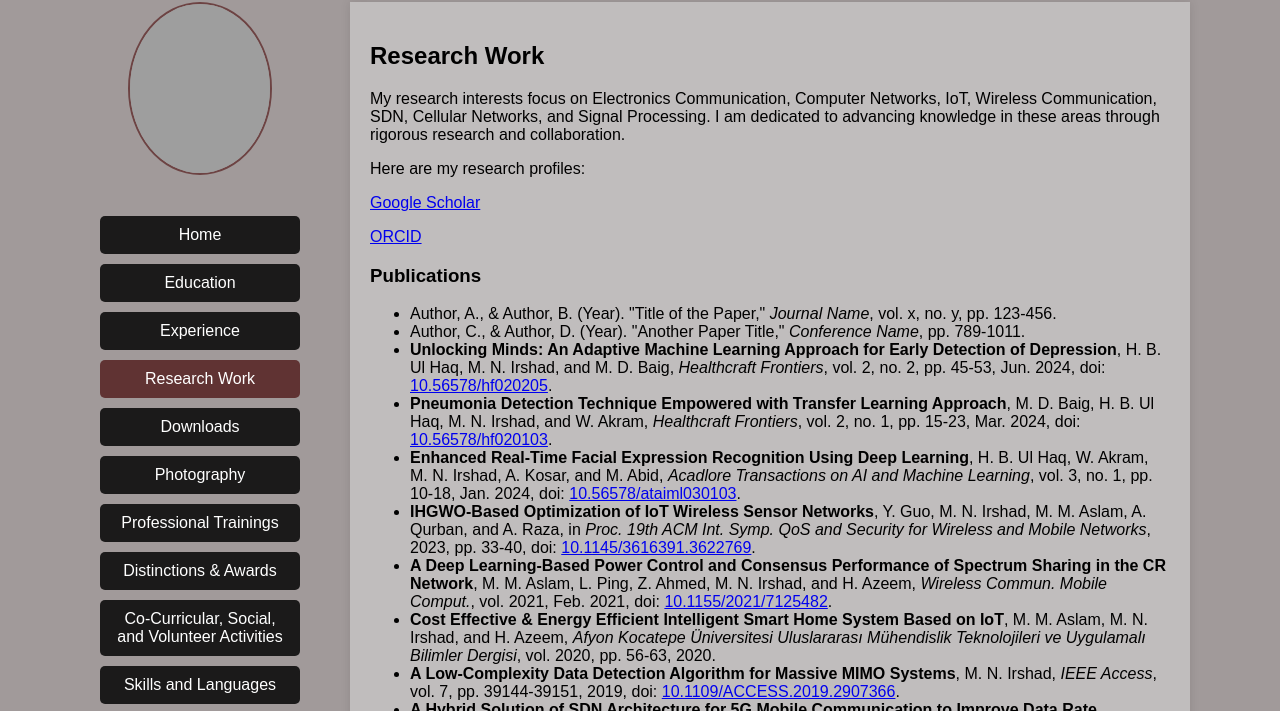
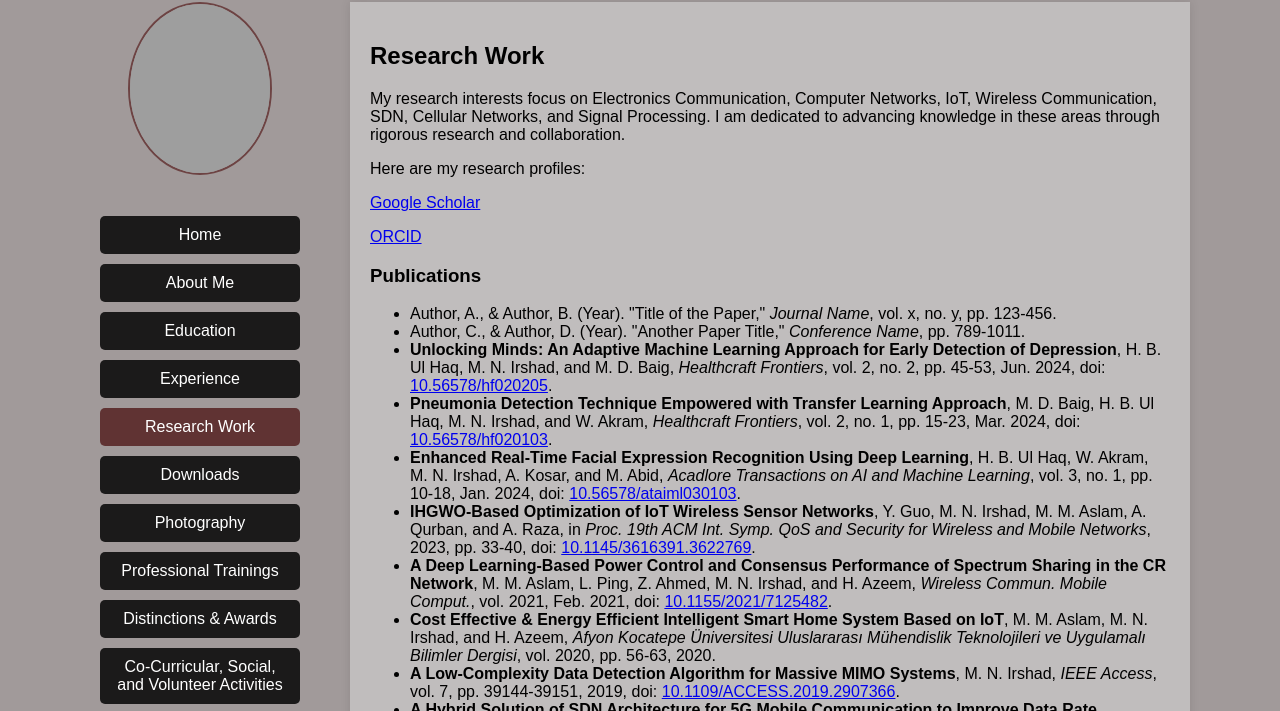
Before and after one commit to virus251/my-website, a plain HTML site: page research.html in a window 1280 px wide. Shown: the part 83-794 px from the top of the page. Drawn offline with Linux system fonts and the light colour scheme; grey boxes are pictures that could not be loaded.

Commit message:
research.html

```diff
--- a/research.html
+++ b/research.html
@@ -17,6 +17,7 @@
                 <nav>
                     <ul>
                         <li><a href="index.html">Home</a></li>
+                        <li><a href="about.html">About Me</a></li> <!-- New About Me link -->
                         <li><a href="education.html">Education</a></li>
                         <li><a href="experience.html">Experience</a></li>
                         <li><a href="research.html">Research Work</a></li>
```
